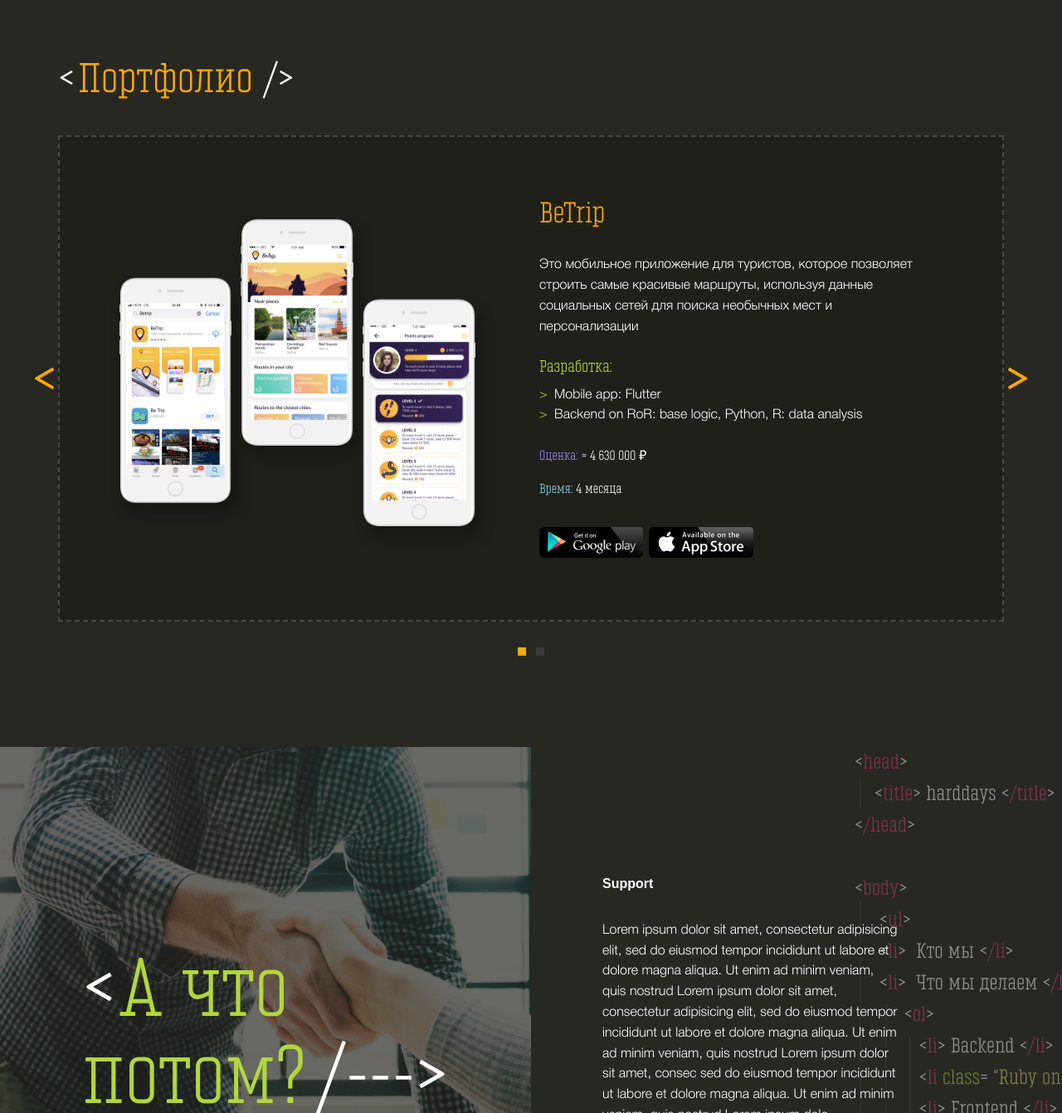
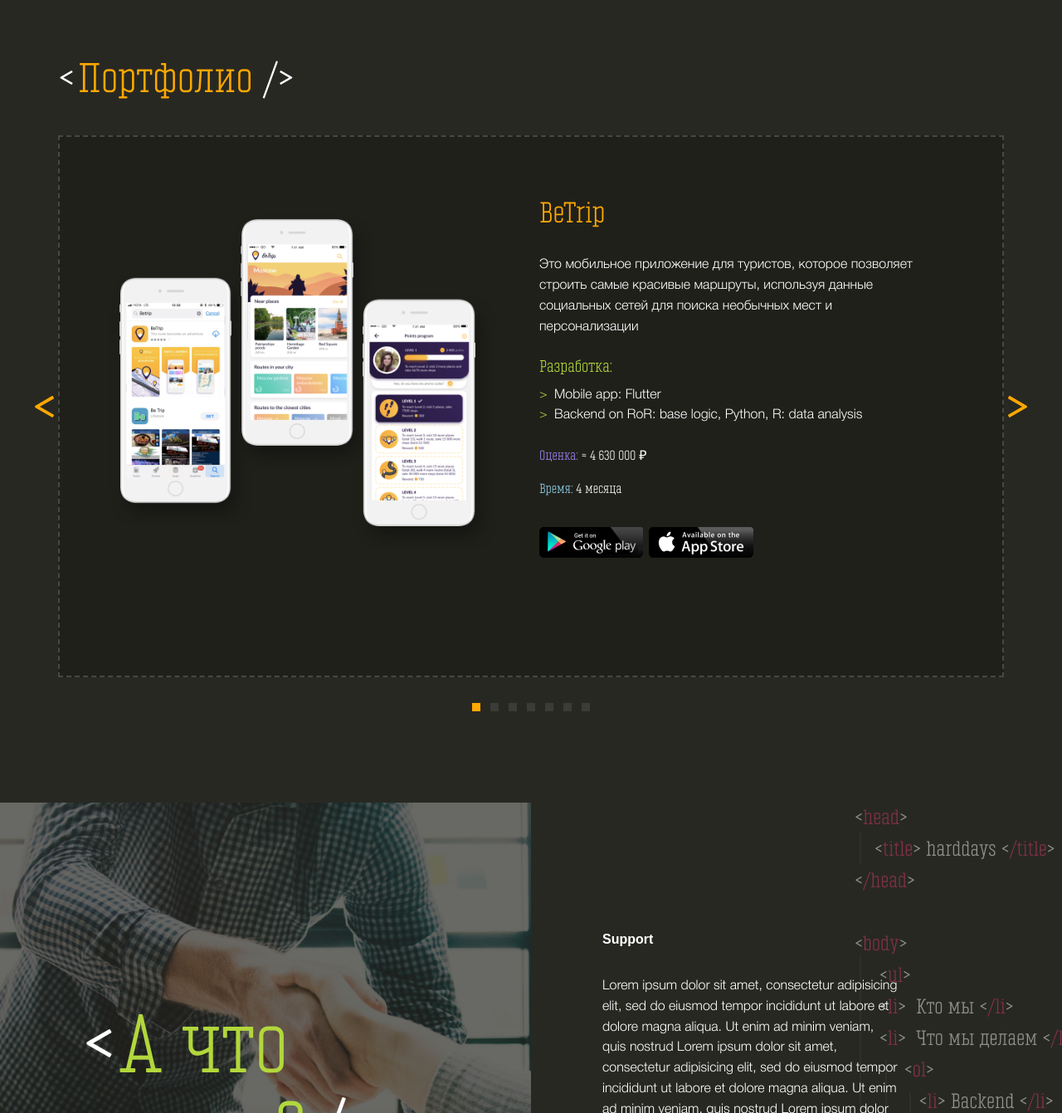
Before and after one commit to snolly4462gv/HardDays, a PHP site: page /index.html in a window 1280 px wide. Shown: the part 5159-6500 px from the top of the page at 83% size. Run offline with PHP 8.4, Linux system fonts and the light colour scheme.

Commit message:
add slider

```diff
--- a/css/style2.css
+++ b/css/style2.css
@@ -61,3 +61,8 @@
 .header__lang-block li:hover {
     color: #FFA901;
 }
+
+.portfolio__image img {
+    max-height: 509px;
+    margin: 0 auto;
+}
--- a/index.html
+++ b/index.html
@@ -234,7 +234,7 @@
 
                     <div class="portfolio__slide">
                         <div class="portfolio__flex">
-                            <div class="portfolio__image"><img src="img/portfolio.png" alt=""></div>
+                            <div class="portfolio__image"><img src="img/betrip.png" alt=""></div>
                             <div class="portfolio__content">
                                 <p class="portfolio__name">BeTrip</p>
                                 <p class="portfolio__description">Это мобильное приложение для туристов, которое позволяет строить самые красивые маршруты, используя данные социальных сетей для поиска необычных мест и персонализации</p>
@@ -256,25 +256,147 @@
 
                     <div class="portfolio__slide">
                         <div class="portfolio__flex">
-                            <div class="portfolio__image"><img src="img/portfolio.png" alt=""></div>
+                            <div class="portfolio__image"><img src="img/triphub.png" alt=""></div>
                             <div class="portfolio__content">
-                                <p class="portfolio__name">BeTrip</p>
-                                <p class="portfolio__description">Это мобильное приложение для туристов, которое позволяет строить самые красивые маршруты, используя данные социальных сетей для поиска необычных мест и персонализации</p>
+                                <p class="portfolio__name">TripHub</p>
+                                <p class="portfolio__description">Инструмент для создания маршрутов. Позволяет добавлять точки на карту, анализировать продажи, аудиторию, популярность созданных мест и маршрутов.</p>
                                 <p class="portfolio__dev-name">Разработка:</p>
                                 <ul class="portfolio__list">
-                                    <li>Mobile app: Flutter</li>
-                                    <li>Backend on RoR: base logic, Python, R: data analysis</li>
+                                    <li>Backend: RoR</li>
+                                    <li>Frontend: TypeScript (Angular2+)</li>
                                 </ul>
-                                <p class="portfolio__price"><span>Оценка:</span> ≈ 4 630 000 ₽</p>
-                                <p class="portfolio__term"><span>Время:</span> 4 месяца</p>
+                                <p class="portfolio__price"><span>Оценка:</span> ≈ 1 320 000 ₽</p>
+                                <p class="portfolio__term"><span>Время:</span> 2 месяца</p>
 
-                                <div class="portfolio__buttons">
+                                <!-- <div class="portfolio__buttons">
                                     <a href="#"><img src="img/google-play.png" alt=""></a>
                                     <a href="#"><img src="img/appstore.png" alt=""></a>
-                                </div>
+                                </div> -->
                             </div>
                         </div>
                     </div>
+
+                    <div class="portfolio__slide">
+                        <div class="portfolio__flex">
+                            <div class="portfolio__image"><img src="img/mouse.png" alt=""></div>
+                            <div class="portfolio__content">
+                                <p class="portfolio__name">MOUSE</p>
+                                <p class="portfolio__description">Краудфандинговая платформа, позволяющая быстро и модульно создавать музыкальные мероприятия.</p>
+                                <p class="portfolio__dev-name">Разработка:</p>
+                                <ul class="portfolio__list">
+                                    <li>Out-staff CTO service</li>
+                                    <li>Backend: RoR</li>
+                                    <li>Frontend: TypeScript (Angular2+)</li>
+                                    <li>Mobile: Flutter</li>
+                                </ul>
+                                <p class="portfolio__price"><span>Оценка:</span> ≈ 5 270 000 ₽</p>
+                                <p class="portfolio__term"><span>Время:</span> 6 месяцев </p>
+
+                                <!-- <div class="portfolio__buttons">
+                                    <a href="#"><img src="img/google-play.png" alt=""></a>
+                                    <a href="#"><img src="img/appstore.png" alt=""></a>
+                                </div> -->
+                            </div>
+                        </div>
+                    </div>
+
+
+                    <div class="portfolio__slide">
+                        <div class="portfolio__flex">
+                            <div class="portfolio__image"><img src="img/FooadApp.png" alt=""></div>
+                            <div class="portfolio__content">
+                                <p class="portfolio__name">Food App</p>
+                                <p class="portfolio__description">Мобильное приложение, которое автоматизирует процесс посещения ресторана (от выбора ресторана до контроля денег и питания), позворяет делить счет со своими друзьями и оплачивать заказ через приложение.</p>
+                                <p class="portfolio__dev-name">Разработка:</p>
+                                <ul class="portfolio__list">
+                                    <li>Backend: Python 3, MariaDB, ElasticSearch</li>
+                                    <li>Mobile: Swift 4 (iOS), Kotlin (Android)</li>
+                                    <li>Frontend: TypeScript (Angular2+)</li>
+                                    <li>Mobile: Flutter</li>
+                                </ul>
+                                <p class="portfolio__price"><span>Оценка:</span> ≈ 1 285 000 ₽</p>
+                                <p class="portfolio__term"><span>Время:</span> 3 месяца</p>
+
+                                <!-- <div class="portfolio__buttons">
+                                    <a href="#"><img src="img/google-play.png" alt=""></a>
+                                    <a href="#"><img src="img/appstore.png" alt=""></a>
+                                </div> -->
+                            </div>
+                        </div>
+                    </div>
+
+
+                    <div class="portfolio__slide">
+                        <div class="portfolio__flex">
+                            <div class="portfolio__image"><img src="img/triphub.png" alt=""></div>
+                            <div class="portfolio__content">
+                                <p class="portfolio__name">TripHub</p>
+                                <p class="portfolio__description">Инструмент для создания маршрутов. Позволяет добавлять точки на карту, анализировать продажи, аудиторию, популярность созданных мест и маршрутов.</p>
+                                <p class="portfolio__dev-name">Разработка:</p>
+                                <ul class="portfolio__list">
+                                    <li>Backend: RoR</li>
+                                    <li>Frontend: TypeScript (Angular2+)</li>
+                                </ul>
+                                <p class="portfolio__price"><span>Оценка:</span> ≈ 1 320 000 ₽</p>
+                                <p class="portfolio__term"><span>Время:</span> 2 месяца</p>
+
+                                <!-- <div class="portfolio__buttons">
+                                    <a href="#"><img src="img/google-play.png" alt=""></a>
+                                    <a href="#"><img src="img/appstore.png" alt=""></a>
+                                </div> -->
+                            </div>
+                        </div>
+                    </div>
+
+
+                    <div class="portfolio__slide">
+                        <div class="portfolio__flex">
+                            <div class="portfolio__image"><img src="img/d4w.png" alt=""></div>
+                            <div class="portfolio__content">
+                                <p class="portfolio__name">D4W</p>
+                                <p class="portfolio__description">Сервис позволяющий найти ближайший комфортный для вас коворкинг</p>
+                                <p class="portfolio__dev-name">Разработка:</p>
+                                <ul class="portfolio__list">
+                                    <li>Backend: RoR</li>
+                                    <li>Frontend: React - для коворкинга</li>
+                                    <li>Frontend: TypeScript (Angular2+) - для пользователей</li>
+                                    <li>Mobile: Flutter</li>
+                                </ul>
+                                <p class="portfolio__price"><span>Оценка:</span> ≈ 1 923 000 ₽</p>
+                                <p class="portfolio__term"><span>Время:</span> 3 месяца</p>
+
+                                <!-- <div class="portfolio__buttons">
+                                    <a href="#"><img src="img/google-play.png" alt=""></a>
+                                    <a href="#"><img src="img/appstore.png" alt=""></a>
+                                </div> -->
+                            </div>
+                        </div>
+                    </div>
+
+
+                    <div class="portfolio__slide">
+                        <div class="portfolio__flex">
+                            <div class="portfolio__image"><img src="img/venturebox.png" alt=""></div>
+                            <div class="portfolio__content">
+                                <p class="portfolio__name">Venture Box</p>
+                                <p class="portfolio__description">Платформа для трекинга процесса развития стартапа со стороны инвестора</p>
+                                <p class="portfolio__dev-name">Разработка:</p>
+                                <ul class="portfolio__list">
+                                    <li>Backend: RoR</li>
+                                    <li>Frontend: TypeScript (Angular2+)</li>
+                                </ul>
+                                <p class="portfolio__price"><span>Оценка:</span> ≈ 1 575 000 ₽</p>
+                                <p class="portfolio__term"><span>Время:</span> 3 месяца</p>
+
+                                <!-- <div class="portfolio__buttons">
+                                    <a href="#"><img src="img/google-play.png" alt=""></a>
+                                    <a href="#"><img src="img/appstore.png" alt=""></a>
+                                </div> -->
+                            </div>
+                        </div>
+                    </div>
+
+
                 </div>
             </div>
         </div>
--- a/js/script2.js
+++ b/js/script2.js
@@ -20,6 +20,7 @@
     }
 ];
 
+API_KEY = 'AIzaSyCkj_LlaXPD1De099NiKUuF1n3O1Jn7tMI';
 
 
 $(document).ready(function() {
```
Also changed, not shown: img/FooadApp.png (added), img/betrip.png (renamed from img/portfolio.png), img/d4w.png (added), img/mouse.png (added), img/triphub.png (added), img/venturebox.png (added).
